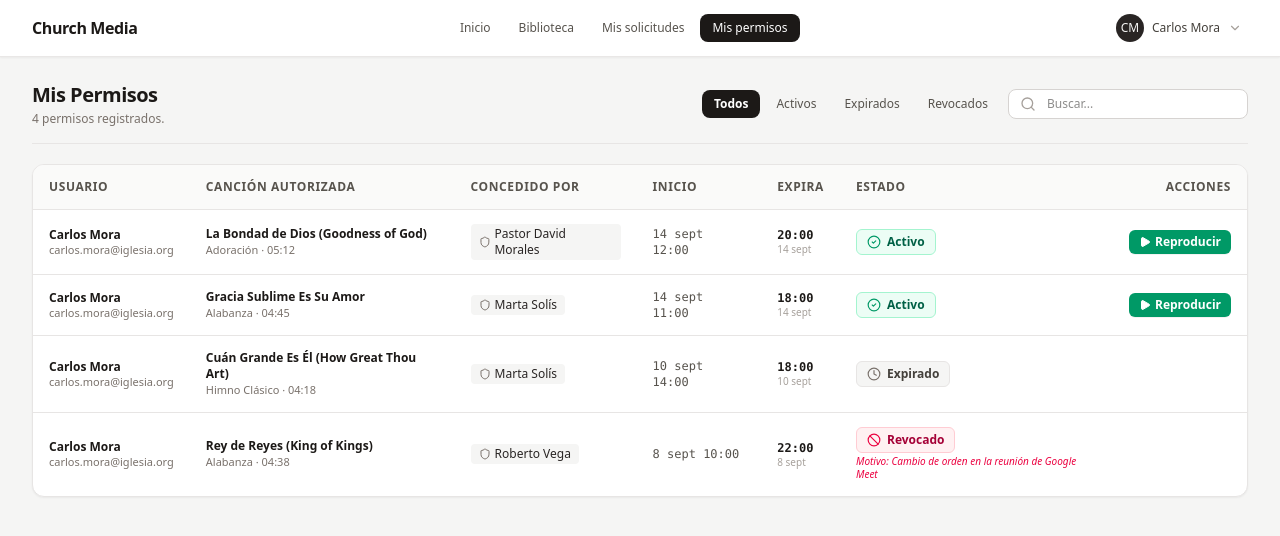
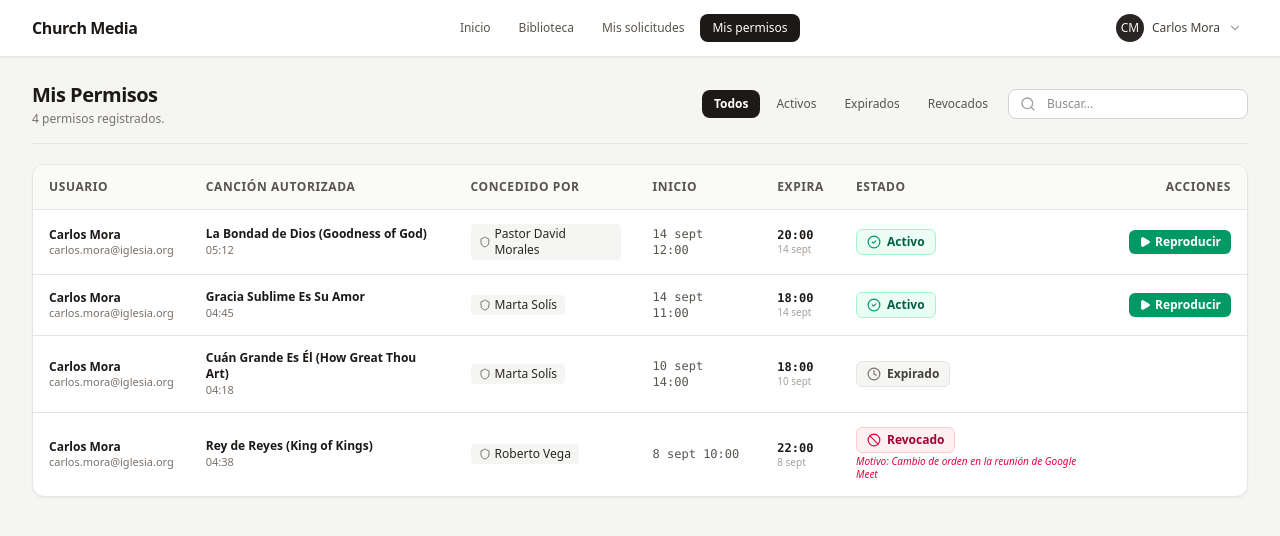
Before and after one commit to FelizLopezDev/Gesti-n-de-c-nticos, a React (Vite) app: page / in a window 1280 px wide. Both pictures are taken after a click on the button "Mis permisos". Shown: the top 536 px of the page. Built offline with nearby package versions, Linux system fonts and the light colour scheme.

Commit message:
refactor: simplify song metadata model
Removed legacy fields (artist, category, tempo, etc.) and updated the schema to focus on technical file attributes. Cleaned up associated UI components and context methods to reflect these changes.

```diff
--- a/src/components/screens/PermissionsScreen.tsx
+++ b/src/components/screens/PermissionsScreen.tsx
@@ -175,7 +175,7 @@ export const PermissionsScreen: React.FC<PermissionsScreenProps> = ({ isUserView
                         </div>
                         {song && (
                           <span className="text-[11px] text-stone-500">
-                            {song.category} · {song.duration}
+                            {song.duration || ''}
                           </span>
                         )}
                       </td>
--- a/src/mockData.ts
+++ b/src/mockData.ts
@@ -77,194 +77,134 @@ export const INITIAL_SONGS: Song[] = [
   {
     id: 'song_1',
     title: 'Gracia Sublime Es Su Amor',
-    artist: 'Phil Wickham / Traducción Comunidad',
-    category: 'Alabanza',
     duration: '04:45',
     durationSeconds: 285,
-    musicalKey: 'Sol Mayor (G)',
-    tempoBpm: 104,
-    thumbnailGradient: 'from-amber-600 to-stone-800',
-    description: 'Pista con letra sincronizada de alabanza congregacional con coros dinámicos. Ideal para inicio de servicio.',
-    recommendedUse: 'Apertura de reunión Google Meet',
+    videoFileName: 'gracia_sublime_es_su_amor.mp4',
+    fileSizeBytes: 42500000,
+    mimeType: 'video/mp4',
     uploadedAt: '2026-01-15T10:00:00Z',
     uploadedBy: 'Marta Solís',
-    isPrivate: true,
   },
   {
     id: 'song_2',
     title: 'La Bondad de Dios (Goodness of God)',
-    artist: 'Bethel Music / Versión Español',
-    category: 'Adoración',
     duration: '05:12',
     durationSeconds: 312,
-    musicalKey: 'La Bemol (Ab)',
-    tempoBpm: 72,
-    thumbnailGradient: 'from-blue-700 to-slate-900',
-    description: 'Video de adoración íntima con fondos suaves y letra de alta legibilidad para momentos de oración.',
-    recommendedUse: 'Momento de intercesión y reflexión pastoral',
+    videoFileName: 'la_bondad_de_dios.mp4',
+    fileSizeBytes: 48200000,
+    mimeType: 'video/mp4',
     uploadedAt: '2026-02-01T11:30:00Z',
     uploadedBy: 'Roberto Vega',
-    isPrivate: true,
   },
   {
     id: 'song_3',
     title: 'Cuán Grande Es Él (How Great Thou Art)',
-    artist: 'Himnario Cristiano Tradicional',
-    category: 'Himno Clásico',
     duration: '04:18',
     durationSeconds: 258,
-    musicalKey: 'Si Bemol (Bb)',
-    tempoBpm: 80,
-    thumbnailGradient: 'from-emerald-700 to-teal-950',
-    description: 'Himno clásico solemne con orquestación moderna y fondo estético no distractor.',
-    recommendedUse: 'Reunión general de domingo o santa cena',
+    videoFileName: 'cuan_grande_es_el.mp4',
+    fileSizeBytes: 39100000,
+    mimeType: 'video/mp4',
     uploadedAt: '2026-02-10T14:15:00Z',
     uploadedBy: 'Marta Solís',
-    isPrivate: true,
   },
   {
     id: 'song_4',
     title: 'Way Maker (Aquí Estás)',
-    artist: 'Sinach / Darlene Zschech',
-    category: 'Adoración',
     duration: '06:05',
     durationSeconds: 365,
-    musicalKey: 'Mi Mayor (E)',
-    tempoBpm: 68,
-    thumbnailGradient: 'from-indigo-800 to-slate-950',
-    description: 'Versión completa para momentos de ministración con puentes de adoración extendidos.',
-    recommendedUse: 'Vigilia de oración y servicio vespertino',
+    videoFileName: 'way_maker_aqui_estas.mp4',
+    fileSizeBytes: 56300000,
+    mimeType: 'video/mp4',
     uploadedAt: '2026-02-18T16:00:00Z',
     uploadedBy: 'Pastor David Morales',
-    isPrivate: true,
   },
   {
     id: 'song_5',
     title: 'Rey de Reyes (King of Kings)',
-    artist: 'Hillsong Worship En Español',
-    category: 'Alabanza',
     duration: '04:38',
     durationSeconds: 278,
-    musicalKey: 'Re Mayor (D)',
-    tempoBpm: 112,
-    thumbnailGradient: 'from-red-800 to-stone-900',
-    description: 'Himno teológico que narra el evangelio desde el nacimiento hasta la resurrección.',
-    recommendedUse: 'Tiempo de alabanza congregacional previa al mensaje',
+    videoFileName: 'rey_de_reyes.mp4',
+    fileSizeBytes: 41800000,
+    mimeType: 'video/mp4',
     uploadedAt: '2026-03-01T09:00:00Z',
     uploadedBy: 'Marta Solís',
-    isPrivate: true,
   },
   {
     id: 'song_6',
     title: 'Tu Fidelidad Es Grande',
-    artist: 'Miguel Cassina',
-    category: 'Himno Clásico',
     duration: '03:50',
     durationSeconds: 230,
-    musicalKey: 'Do Mayor (C)',
-    tempoBpm: 76,
-    thumbnailGradient: 'from-cyan-800 to-slate-900',
-    description: 'Cántico congregacional tradicional, arreglos de piano y cuerdas para devocionales matutinos.',
-    recommendedUse: 'Devocional semanal y reuniones de estudio bíblico',
+    videoFileName: 'tu_fidelidad_es_grande.mp4',
+    fileSizeBytes: 34500000,
+    mimeType: 'video/mp4',
     uploadedAt: '2026-03-10T10:30:00Z',
     uploadedBy: 'Roberto Vega',
-    isPrivate: true,
   },
   {
     id: 'song_7',
     title: 'En Esto Creo (El Credo)',
-    artist: 'Hillsong En Español',
-    category: 'Adoración',
     duration: '05:32',
     durationSeconds: 332,
-    musicalKey: 'Fa Mayor (F)',
-    tempoBpm: 70,
-    thumbnailGradient: 'from-purple-900 to-slate-950',
-    description: 'Declaración bíblica de fe trinitaria. Recomendada para servicios de bautismos o profesión de fe.',
-    recommendedUse: 'Servicio dominical y conferencias',
+    videoFileName: 'en_esto_creo_el_credo.mp4',
+    fileSizeBytes: 51200000,
+    mimeType: 'video/mp4',
     uploadedAt: '2026-04-02T13:45:00Z',
     uploadedBy: 'Pastor David Morales',
-    isPrivate: true,
   },
   {
     id: 'song_8',
     title: 'Digno y Santo (Worthy Is The Lamb)',
-    artist: 'Kari Jobe / Trad. Iglesia',
-    category: 'Comunión',
     duration: '05:20',
     durationSeconds: 320,
-    musicalKey: 'Sol Mayor (G)',
-    tempoBpm: 66,
-    thumbnailGradient: 'from-rose-800 to-slate-900',
-    description: 'Canción reverente especial para el servicio de Santa Cena y memoria del sacrificio de Cristo.',
-    recommendedUse: 'Servicio de Santa Cena el primer domingo de mes',
+    videoFileName: 'digno_y_santo.mp4',
+    fileSizeBytes: 49400000,
+    mimeType: 'video/mp4',
     uploadedAt: '2026-04-20T17:00:00Z',
     uploadedBy: 'Marta Solís',
-    isPrivate: true,
   },
   {
     id: 'song_9',
     title: 'Mi Dios Es Tan Grande',
-    artist: 'Ministerio Infantil Bethel',
-    category: 'Especial Niños',
     duration: '02:45',
     durationSeconds: 165,
-    musicalKey: 'Re Mayor (D)',
-    tempoBpm: 124,
-    thumbnailGradient: 'from-amber-700 to-yellow-900',
-    description: 'Canción animada con letra colorida y movimientos para la clase infantil virtual por Meet.',
-    recommendedUse: 'Escuela Bíblica Infantil virtual en Meet',
+    videoFileName: 'mi_dios_es_tan_grande.mp4',
+    fileSizeBytes: 26100000,
+    mimeType: 'video/mp4',
     uploadedAt: '2026-05-05T08:20:00Z',
     uploadedBy: 'Marta Solís',
-    isPrivate: true,
   },
   {
     id: 'song_10',
     title: 'Alaba a Dios en las Alturas',
-    artist: 'Marcos Witt / Clásicos',
-    category: 'Alabanza',
     duration: '03:40',
     durationSeconds: 220,
-    musicalKey: 'Mi Menor (Em)',
-    tempoBpm: 120,
-    thumbnailGradient: 'from-teal-800 to-slate-900',
-    description: 'Pista rítmica y alegre para celebración y bienvenida de la comunidad en línea.',
-    recommendedUse: 'Apertura y bienvenida dominical',
+    videoFileName: 'alaba_a_dios_en_las_alturas.mp4',
+    fileSizeBytes: 33900000,
+    mimeType: 'video/mp4',
     uploadedAt: '2026-06-12T11:00:00Z',
     uploadedBy: 'Roberto Vega',
-    isPrivate: true,
   },
   {
     id: 'song_11',
     title: 'Noche de Paz (Especial de Navidad)',
-    artist: 'Coro Congregacional',
-    category: 'Himno Clásico',
     duration: '04:10',
     durationSeconds: 250,
-    musicalKey: 'Si Bemol (Bb)',
-    tempoBpm: 65,
-    thumbnailGradient: 'from-blue-900 to-indigo-950',
-    description: 'Arreglo acústico coral con iluminación cálida. Video masterizado en 1080p.',
-    recommendedUse: 'Temporada navideña y cultos especiales de fin de año',
+    videoFileName: 'noche_de_paz.mp4',
+    fileSizeBytes: 38700000,
+    mimeType: 'video/mp4',
     uploadedAt: '2026-07-01T15:30:00Z',
     uploadedBy: 'Pastor David Morales',
-    isPrivate: true,
   },
   {
     id: 'song_12',
     title: 'Cristo Te Exalto',
-    artist: 'Clásicos de Adoración',
-    category: 'Adoración',
     duration: '04:55',
     durationSeconds: 295,
-    musicalKey: 'Fa Mayor (F)',
-    tempoBpm: 74,
-    thumbnailGradient: 'from-slate-800 to-zinc-950',
-    description: 'Adoración solemne enfocada en la majestad de Dios. Ideal para transiciones de sermón.',
-    recommendedUse: 'Transición previa a la predicación de la Palabra',
+    videoFileName: 'cristo_te_exalto.mp4',
+    fileSizeBytes: 45200000,
+    mimeType: 'video/mp4',
     uploadedAt: '2026-08-14T16:10:00Z',
     uploadedBy: 'Marta Solís',
-    isPrivate: true,
   },
 ];
 
--- a/src/types.ts
+++ b/src/types.ts
@@ -23,22 +23,14 @@ export interface User {
 export interface Song {
   id: string;
   title: string;
-  artist: string;
-  category: string;
-  duration: string; // e.g. "04:25"
-  durationSeconds: number;
-  musicalKey: string; // e.g. "Sol Mayor (G)"
-  tempoBpm: number;
-  thumbnailGradient: string;
-  description: string;
-  recommendedUse: string; // e.g. "Apertura reunión Google Meet"
   uploadedAt: string;
   uploadedBy: string;
-  isPrivate: boolean;
-  videoUrl?: string; // Direct playable blob URL or source
-  fileName?: string;
+  duration?: string; // Automatically extracted, e.g. "04:25"
+  durationSeconds?: number;
+  videoFileName?: string;
   fileSizeBytes?: number;
-  thumbnailUrl?: string;
+  mimeType?: string;
+  videoUrl?: string; // Playable blob URL or stream
 }
 
 export interface Permission {
```
Also changed, not shown: src/components/screens/SongDetailScreen.tsx (+25 -58 lines), src/components/screens/SongManagementScreen.tsx (+21 -14 lines), src/context/AppContext.tsx (+12 -43 lines), src/services/videoService.ts (+2 -7 lines).
